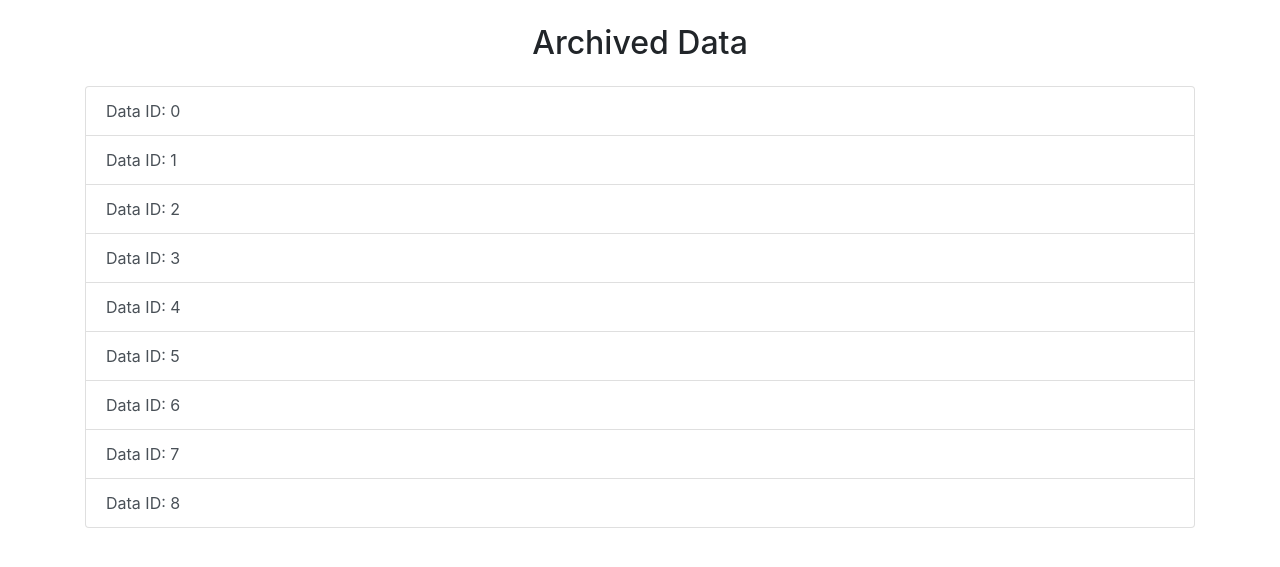
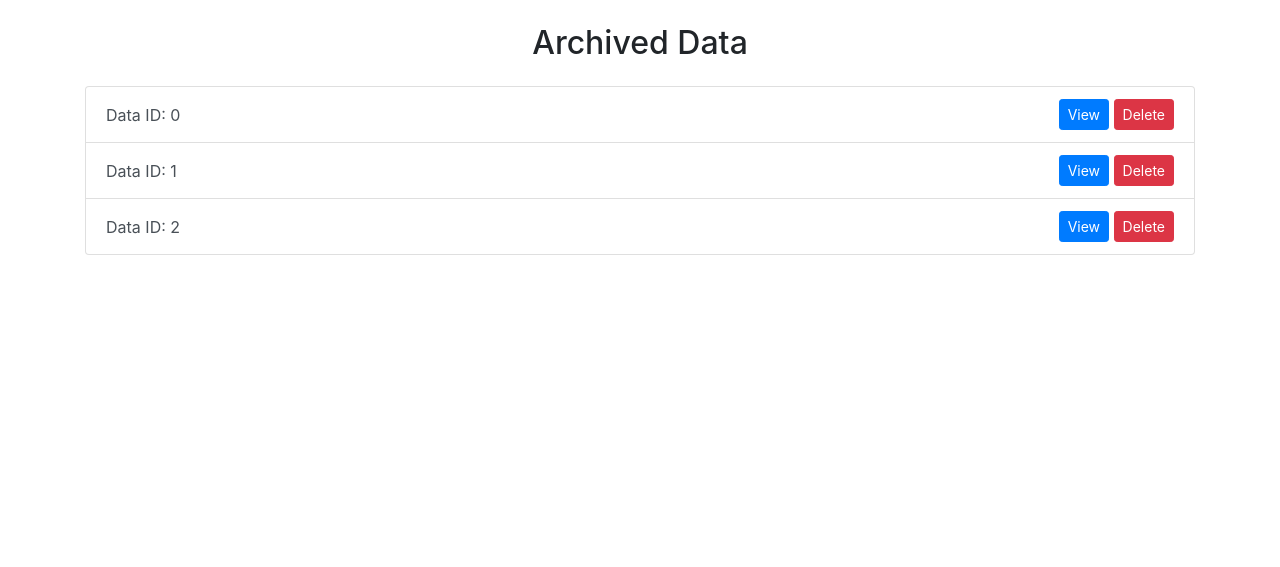
Before and after one commit to ViliamRideky/nodeMCU-poit, a Flask app: page /list_data in a window 1280 px wide. Shown: the top 567 px of the page. Run offline with Flask 3, Linux system fonts and the light colour scheme; some libraries are stand-ins or nearby versions.

Commit message:
added delete data function

```diff
--- a/app.py
+++ b/app.py
@@ -99,6 +99,18 @@
     data_ids = list(range(len(all_data)))
     return render_template('list_data.html', data_ids=data_ids)
 
+@app.route('/delete_data/<int:data_id>', methods=['POST'])
+def delete_data(data_id):
+    with open(data_file, 'r') as infile:
+        all_data = json.load(infile)
+    if data_id < len(all_data):
+        del all_data[data_id]
+        with open(data_file, 'w') as outfile:
+            json.dump(all_data, outfile)
+        return jsonify({'status': 'success'})
+    else:
+        return jsonify({'error': 'Invalid ID'}), 404
+
 @app.route('/')
 def index():
     return render_template('index.html', async_mode=socketio.async_mode)
--- a/templates/index.html
+++ b/templates/index.html
@@ -213,8 +213,8 @@
             <button id="buttonStart" class="btn btn-success" type="submit" value="start">Start</button>
             <button id="temperatureBtn" class="btn btn-info active" type="button">Temperature</button>
             <button id="humidityBtn" class="btn btn-info" type="button">Humidity</button>
-            <button id="showArchiveBtn" class="btn btn-secondary" type="button">Zobraziť dáta</button>
-            <a href="/list_data" target="_blank" class="btn btn-warning">Archív dát</a>
+            <button id="showArchiveBtn" class="btn btn-secondary" type="button">Load data</button>
+            <a href="/list_data" target="_blank" class="btn btn-warning">Archived data</a>
 
             <div id="closeBtn" class="disc-btn">
                 <form id="disconnect" method="POST" action="#">
--- a/templates/list_data.html
+++ b/templates/list_data.html
@@ -10,9 +10,13 @@
     <h2 class="text-center my-4">Archived Data</h2>
     <div class="list-group">
       {% for data_id in data_ids %}
-        <a href="javascript:void(0)" class="list-group-item list-group-item-action" data-id="{{ data_id }}">
-          Data ID: {{ data_id }}
-        </a>
+        <div class="list-group-item list-group-item-action d-flex justify-content-between align-items-center">
+          <span>Data ID: {{ data_id }}</span>
+          <div>
+            <a href="javascript:void(0)" class="btn btn-primary btn-sm view-data" data-id="{{ data_id }}">View</a>
+            <a href="javascript:void(0)" class="btn btn-danger btn-sm delete-data" data-id="{{ data_id }}">Delete</a>
+          </div>
+        </div>
       {% endfor %}
     </div>
     <div id="data-container" class="mt-4">
@@ -31,7 +35,7 @@
           var data = response.data;
           var list = $('<ul class="list-group"></ul>');
           data.forEach(function(item) {
-            list.append('<li class="list-group-item">x: ' + item.x + ', sensor_data: ' + item.sensor_data + '</li>');
+            list.append('<li class="list-group-item">x: ' + item.x + ', sensor_data: ' + item.sensor_data + ', data_switch: ' + item.data_switch + '</li>');
           });
           dataContainer.append(list);
         }
@@ -40,10 +44,27 @@
       });
     }
 
+    function deleteData(dataId) {
+      $.post('/delete_data/' + dataId, function(response) {
+        if (response.status === 'success') {
+          location.reload();
+        } else {
+          alert(response.error);
+        }
+      }).fail(function() {
+        alert("Failed to delete data.");
+      });
+    }
+
     $(document).ready(function() {
-      $('.list-group-item').click(function() {
+      $('.view-data').click(function() {
         var dataId = $(this).data('id');
         loadData(dataId);
+      });
+
+      $('.delete-data').click(function() {
+        var dataId = $(this).data('id');
+        deleteData(dataId);
       });
     });
   </script>
```
Also changed, not shown: data_archive.json (+1 -1 lines).
